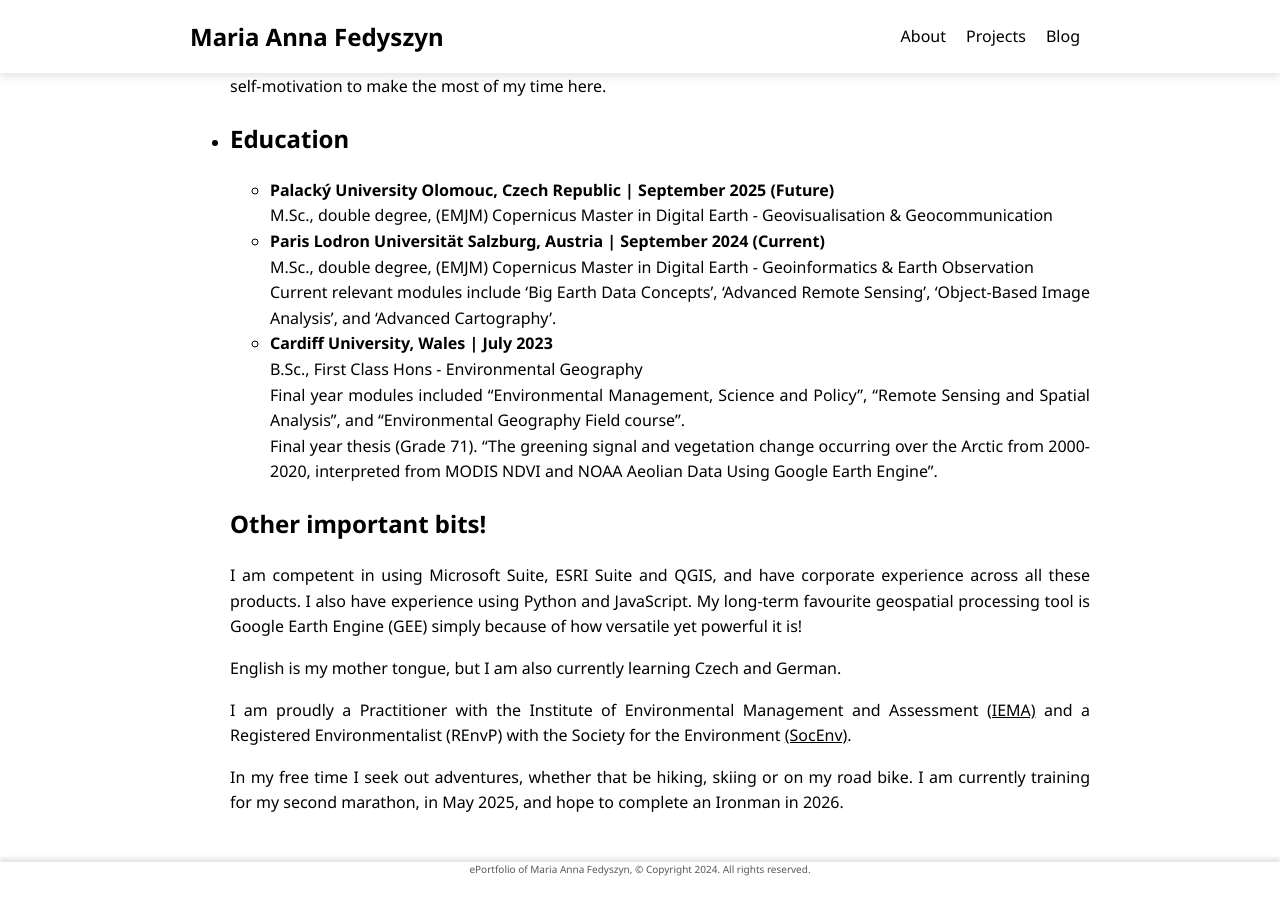
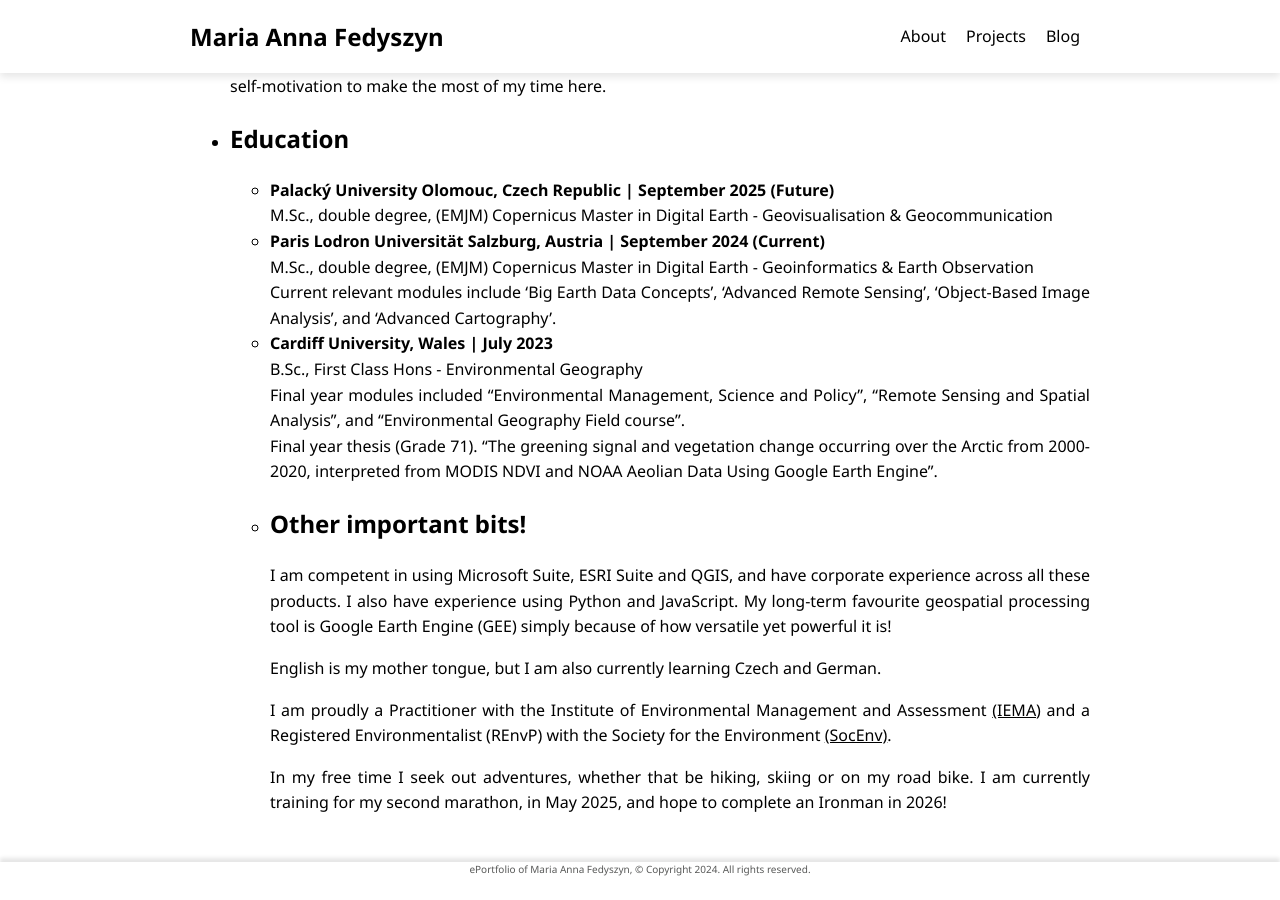
Before and after one commit to maria-anna-gis/maria-anna-gis.github.io, a Jekyll site: the page built from index.md, in a window 1280 px wide and 900 px high, scrolled down 1214 px. Built offline with Jekyll 4.4.1, drawn with Linux system fonts in a browser that asks for light colours; some of the changed text lies outside the part shown.

Commit message:
Update index.md

```diff
--- a/index.md
+++ b/index.md
@@ -5,7 +5,7 @@
 
 <div class="about-container">
     <div class="about-text">
-        <p>  Hello, I am Maria, Welcome to my portfolio!      </p>
+        <p>  Hello, I am Maria, welcome to my portfolio!</p>
 
     <p>I am a <a href="https://master-cde.eu/" rel="external nofollow noopener" target="_blank">Erasmus Mundus Joint Master (EMJM) "Copernicus Master in Digital Earth" (CDE)</a> Student in my first year at Paris Lodron University of Salzburg. Here, I am developing a strong understanding of earth observation and geoinformatics. Next year, I will go to Palacký University Olomouc, Czech Republic, to specialize in Geovisualization and Geocommunication. </p>
     <p>This course is proudly co-funded by the European Union, and I am honoured to be the holder of a full scholarship, reflecting my previous academic achievements and experiences. Please click on the logos below to learn more about the CDE programme and its host universities.</p>
@@ -72,11 +72,11 @@
         <br>B.Sc., First Class Hons - Environmental Geography
         <br>Final year modules included “Environmental Management, Science and Policy”, “Remote Sensing and Spatial Analysis”, and “Environmental Geography Field course”.
         <br>Final year thesis (Grade 71). “The greening signal and vegetation change occurring over the Arctic from 2000-2020, interpreted from MODIS NDVI and NOAA Aeolian Data Using Google Earth Engine”.
-    </li>
-</ul>
+      </li>
+    <li>
 
 <h2>Other important bits!</h2>
 <p> I am competent in using Microsoft Suite, ESRI Suite and QGIS, and have corporate experience across all these products. I also have experience using Python and JavaScript. My long-term favourite geospatial processing tool is Google Earth Engine (GEE) simply because of how versatile yet powerful it is! </p>
 <p> English is my mother tongue, but I am also currently learning Czech and German. </p>
 <p> I am proudly a Practitioner with the Institute of Environmental Management and Assessment <a href="https://www.iema.net/" rel="external nofollow noopener" target="_blank">(IEMA)</a> and a Registered Environmentalist (REnvP) with the Society for the Environment <a href="https://socenv.org.uk/" rel="external nofollow noopener" target="_blank">(SocEnv)</a>.  </p>
-<p> In my free time I seek out adventures, whether that be hiking, skiing or on my road bike. I am currently training for my second marathon, in May 2025, and hope to complete an Ironman in 2026.  </p>
+<p> In my free time I seek out adventures, whether that be hiking, skiing or on my road bike. I am currently training for my second marathon, in May 2025, and hope to complete an Ironman in 2026!  </p>
```
